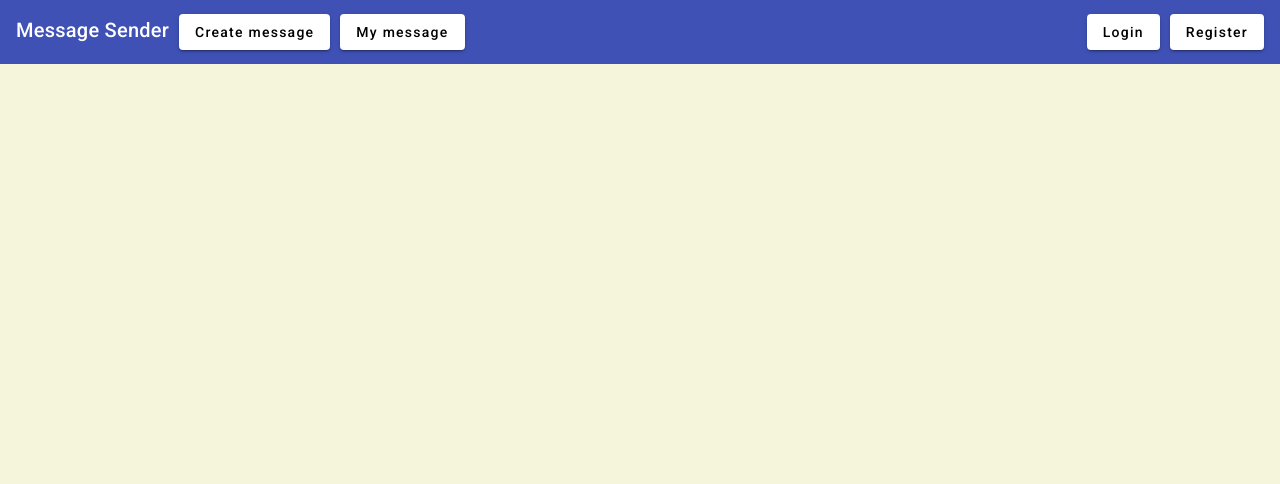
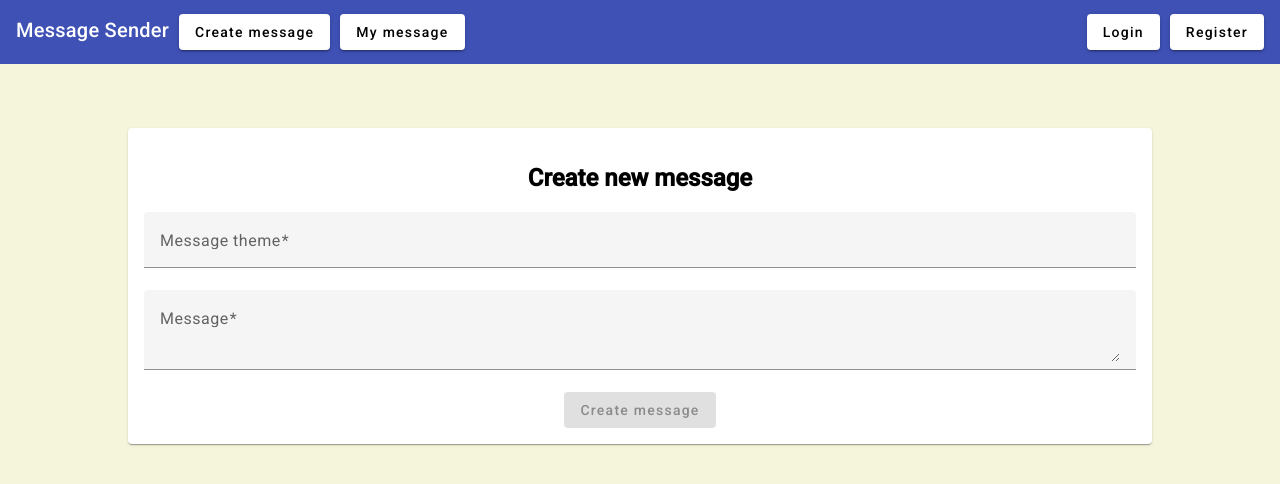
Before and after one commit to parfenovsergei/MessageSender, an Angular app in the folder MessageSender.UI/: page /message in a window 1280 px wide. Before the commit this address led to /. Shown: the top 484 px of the page. Built offline with nearby package versions, Linux system fonts and the light colour scheme.

Commit message:
Add message component

```diff
--- /dev/null
+++ b/MessageSender.UI/src/app/components/message/message.component.css
@@ -0,0 +1,22 @@
+.example-full-width {
+    width: 100%;
+}
+.headerCard{
+    justify-content: center;
+}
+.messageCard{
+    width: 80%;
+}
+
+.main-div{
+    margin-top: 5%;
+    display: flex;
+    justify-content: center;
+    align-items: center;
+}
+
+.create-button{
+    display: flex;
+    justify-content: center;
+    align-items: center;
+}
--- /dev/null
+++ b/MessageSender.UI/src/app/components/message/message.component.html
@@ -0,0 +1,25 @@
+<div class="main-div">
+	<mat-card class="messageCard">
+		<mat-card-header class="headerCard">
+			<h2>Create new message</h2>
+		</mat-card-header>
+		<mat-card-content>
+			<form class="example-form" [formGroup]="messageForm">
+				<mat-form-field class="example-full-width">
+					<mat-label>Message theme</mat-label>
+					<input type="text" matInput formControlName="MessageTheme">
+					<mat-error *ngIf="messageForm.controls['MessageTheme'].hasError('required')">Message theme is required</mat-error>
+				</mat-form-field>
+				<mat-form-field class="example-full-width">
+					<mat-label>Message</mat-label>
+					<textarea type="text" matInput formControlName="MessageBody"></textarea>
+					<mat-error *ngIf="messageForm.controls['MessageBody'].hasError('required')">Message is required</mat-error>
+                    <mat-error *ngIf="messageForm.controls['MessageBody'].hasError('maxlength')">Message max size is 1000</mat-error>
+				</mat-form-field>
+				<div class="create-button">
+					<button [disabled]="messageForm.invalid" mat-raised-button color="primary">Create message</button>
+				</div>
+			</form>
+		</mat-card-content>
+	</mat-card>
+</div>
--- /dev/null
+++ b/MessageSender.UI/src/app/components/message/message.component.ts
@@ -0,0 +1,27 @@
+import { Component } from '@angular/core';
+import { FormGroup , FormControl, Validators , FormGroupDirective } from '@angular/forms';
+
+@Component({
+  selector: 'app-message',
+  templateUrl: './message.component.html',
+  styleUrls: ['./message.component.css']
+})
+export class MessageComponent {
+  messageForm: FormGroup;
+
+  constructor(){
+    this.messageForm = new FormGroup({
+      "MessageTheme": new FormControl("", [
+        Validators.required
+     ]),
+      "MessageBody": new FormControl("", [
+        Validators.required,
+        Validators.maxLength(1000)
+      ]),
+      "SendDate": new FormControl("", [
+        Validators.required
+      ])
+    })
+  }
+
+}
--- a/MessageSender.UI/src/app/components/toolbar/toolbar.component.html
+++ b/MessageSender.UI/src/app/components/toolbar/toolbar.component.html
@@ -1,7 +1,7 @@
 <mat-toolbar color="primary" class="navbar">
     <div>
         <span>Message Sender</span>
-        <button mat-raised-button>Create message</button>
+        <button mat-raised-button routerLink="message">Create message</button>
         <button mat-raised-button>My message</button>
     </div>
     <div>
```
Also changed, not shown: MessageSender.UI/src/app/app.module.ts (+5 -2 lines).
